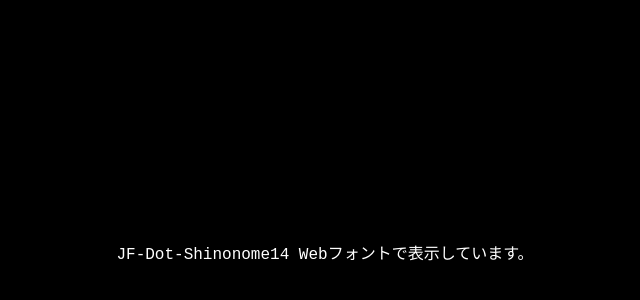
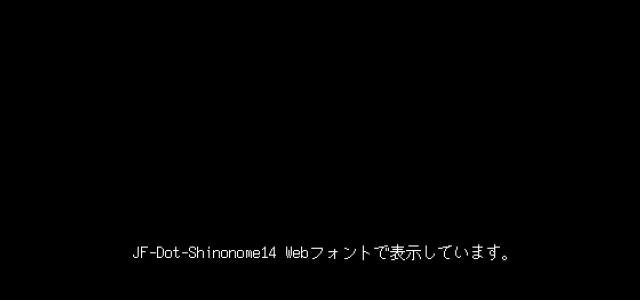
Before and after one commit to konekomochiuota/thoughts-of-delta, a plain HTML site: page index.html in a window 1280 px wide. Shown: the part 148-448 px from the top of the page, without its empty margins (315-955 px from the left). Drawn offline with Linux system fonts and the light colour scheme.

Commit message:
Update style.css

```diff
--- a/style.css
+++ b/style.css
@@ -1,5 +1,5 @@
 @font-face {
-  font-family: 'JF Dot Shinonome14';
+  font-family: 'JF Dot Shinonome Gothic 14';
   src: url('fonts/JF-Dot-Shinonome-14-Regular.woff2') format('woff2');
 }
 
```
